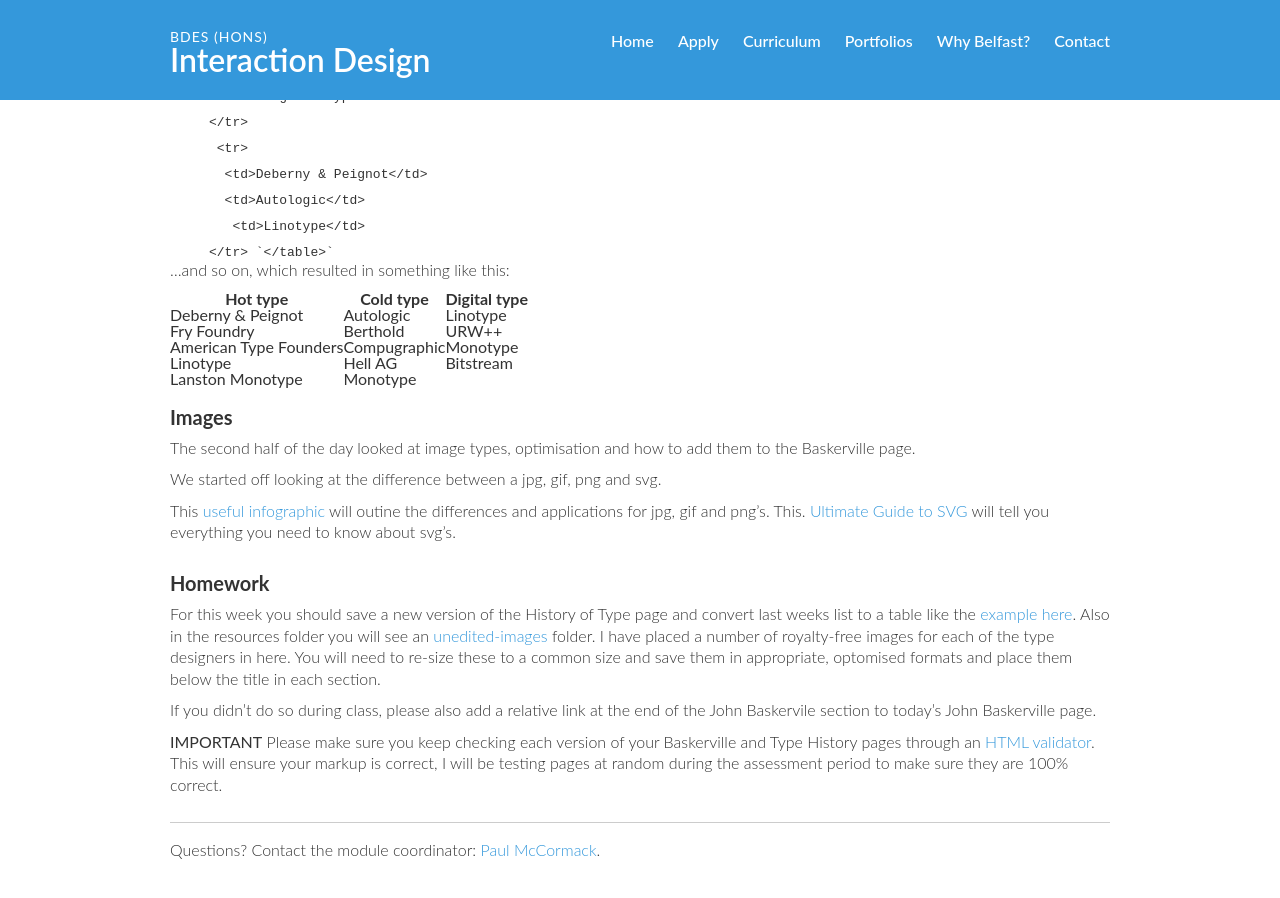
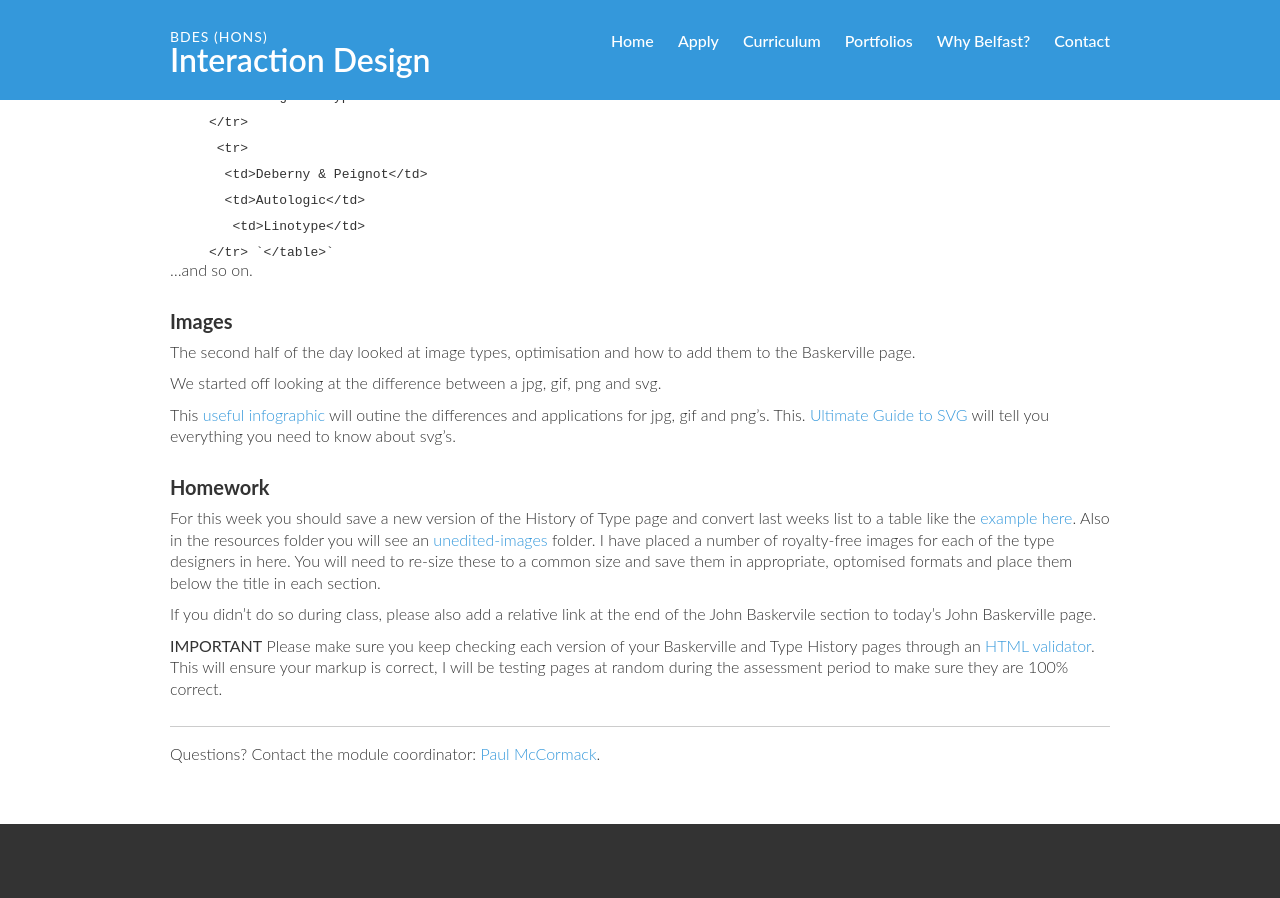
Before and after one commit to ixdbelfast/ixdbelfast.github.io, a Jekyll site: the page built from modules/IXD101/IXD101.md, in a window 1280 px wide and 900 px high, scrolled down 9341 px. Built offline with Jekyll 4.4.1, drawn with Linux system fonts in a browser that asks for light colours; our own code applies the rules of GitHub Pages for plain Markdown files.

```diff
--- a/modules/IXD101/IXD101.md
+++ b/modules/IXD101/IXD101.md
@@ -446,15 +446,7 @@
          </tr>
 `</table>`
 
-…and so on, which resulted in something like this:
-
-|  Hot type |  Cold type |  Digital type |
-|---|---|---|---|---|
-|Deberny & Peignot|  Autologic | Linotype  |
-|  Fry Foundry | Berthold  |  URW++ |
-|  American Type Founders |  Compugraphic | Monotype  |
-|  Linotype | Hell AG  |  Bitstream |
-|  Lanston Monotype | Monotype  |      |
+…and so on.
 
 ### Images
 
```
Also changed, not shown: modules/IXD101/IXD101-Deliverables.md (+1 -1 lines).
